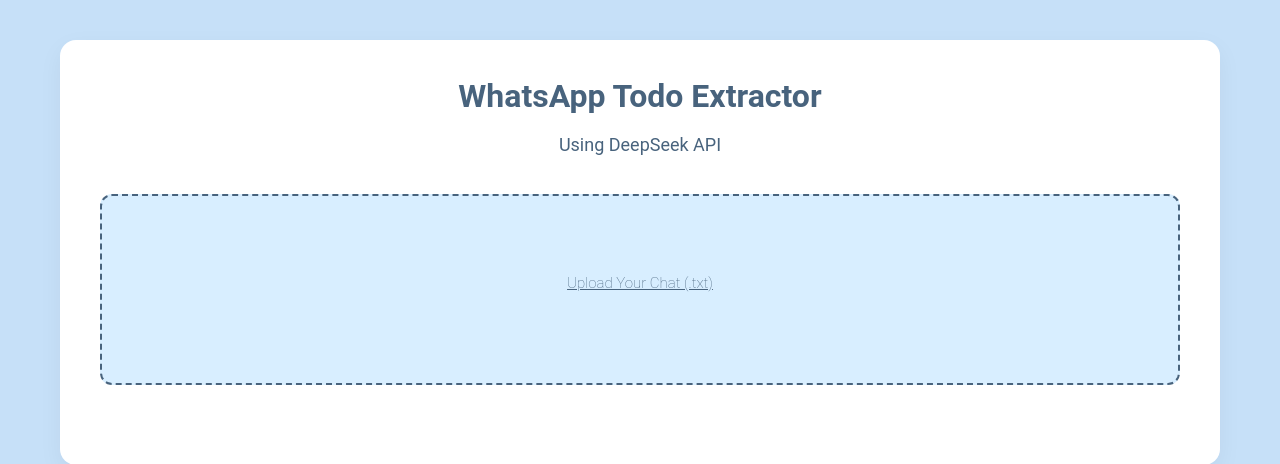
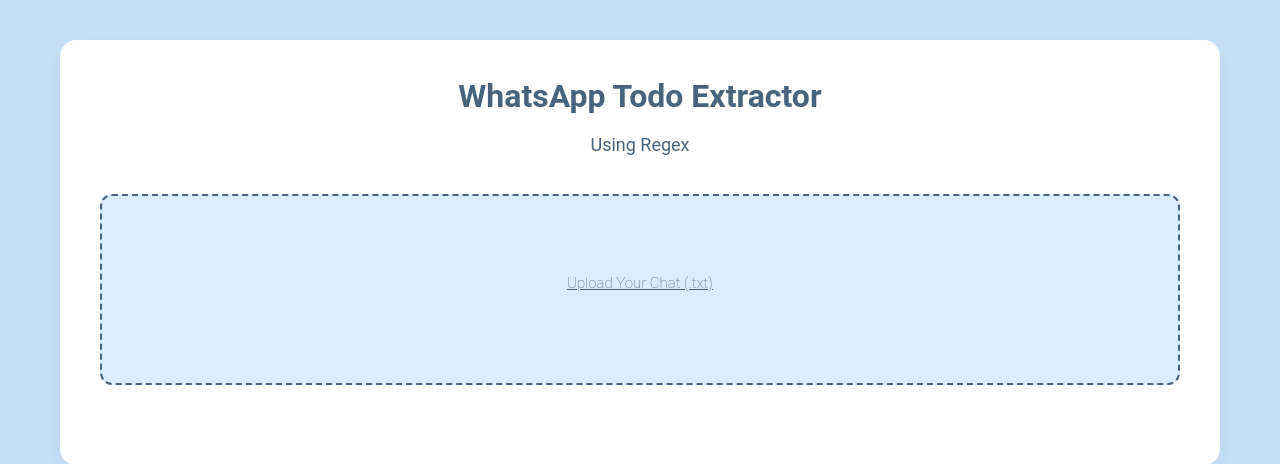
Before and after one commit to prince1823/whatsapp_todo_extractor, a Flask app: page / in a window 1280 px wide. Shown: the top 464 px of the page. Run offline with Flask 3, Linux system fonts and the light colour scheme.

Commit message:
changes in the ui

```diff
--- a/templates/index.html
+++ b/templates/index.html
@@ -292,7 +292,7 @@
 <body>
     <div class="container">
         <h1>WhatsApp Todo Extractor</h1>
-        <p class="subheading">Using DeepSeek API</p>
+        <p class="subheading">Using Regex</p>
         <div class="upload-area" id="dropZone">
             <div class="upload-label">Upload Your Chat (.txt)</div>
             <input type="file" id="fileInput" name="file" accept=".txt">
```
